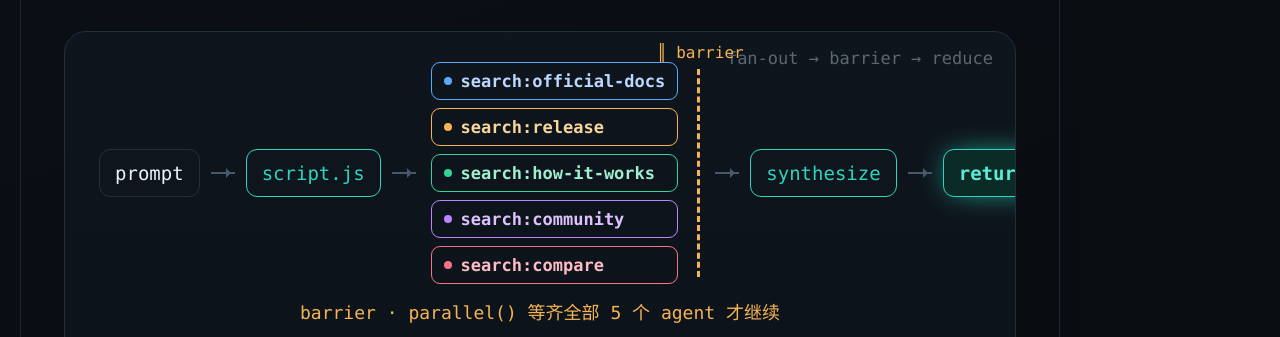
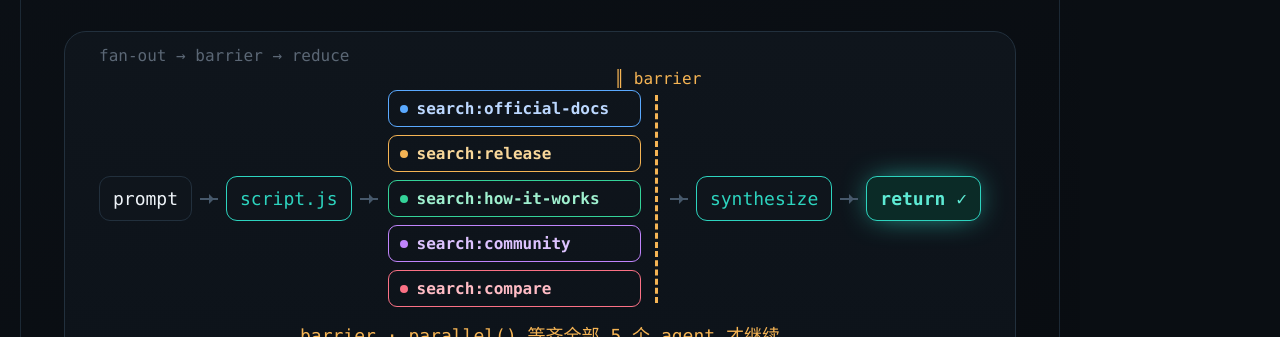
Before and after one commit to democra-ai/claude-workflow-viz, a website: page assets/poster.html in a window 1280 px wide. Shown: the part 405-742 px from the top of the page. Drawn offline with Linux system fonts and the light colour scheme.

Commit message:
fix(poster): keep the full pipeline inside the frame (no right-edge clip)
return chip and the fan-out → barrier → reduce tag were clipping past the safe
area; tightened spacing and moved the tag so the whole diagram fits at 1080x1440.

Co-Authored-By: Claude Opus 4.8 (1M context) <noreply@anthropic.com>

```diff
--- a/assets/poster.html
+++ b/assets/poster.html
@@ -30,16 +30,16 @@
 
   /* visual: pipeline */
   .stage{margin-top:34px;background:linear-gradient(180deg,#0f151c,#0c1219);
-    border:1px solid var(--line);border-radius:22px;padding:30px 34px 28px;position:relative;overflow:hidden}
-  .stage .tag{position:absolute;top:16px;right:22px;font-family:var(--mono);font-size:17px;color:var(--dim)}
-  .row{display:flex;align-items:center;gap:11px}
-  .chip{font-family:var(--mono);font-size:19px;border:1px solid var(--line);border-radius:11px;padding:12px 15px;background:#0f151c;white-space:nowrap}
+    border:1px solid var(--line);border-radius:22px;padding:44px 34px 28px;position:relative;overflow:hidden}
+  .stage .tag{position:absolute;top:14px;left:34px;font-family:var(--mono);font-size:16px;color:var(--dim)}
+  .row{display:flex;align-items:center;gap:8px;margin-top:14px}
+  .chip{font-family:var(--mono);font-size:18px;border:1px solid var(--line);border-radius:11px;padding:11px 13px;background:#0f151c;white-space:nowrap}
   .chip.teal{border-color:var(--teal);color:var(--teal)}
   .chip.res{border-color:var(--teal);color:#5eead4;background:#0b2b27;box-shadow:0 0 30px -8px var(--teal);font-weight:700}
-  .arrow{flex:0 0 auto;width:24px;height:2px;background:#46586b;position:relative}
+  .arrow{flex:0 0 auto;width:18px;height:2px;background:#46586b;position:relative}
   .arrow:after{content:"";position:absolute;right:-1px;top:-4px;border:5px solid transparent;border-left-color:#46586b}
-  .fan{flex:1;display:flex;flex-direction:column;gap:8px;margin:0 4px}
-  .agent{font-family:var(--mono);font-size:17px;border-radius:9px;padding:8px 12px;border:1px solid;display:flex;align-items:center;gap:9px;white-space:nowrap}
+  .fan{flex:1;display:flex;flex-direction:column;gap:8px;margin:0 2px}
+  .agent{font-family:var(--mono);font-size:16px;border-radius:9px;padding:8px 11px;border:1px solid;display:flex;align-items:center;gap:9px;white-space:nowrap}
   .agent .d{width:8px;height:8px;border-radius:50%;flex:0 0 auto}
   .a1{border-color:var(--p1)} .a1 .d{background:var(--p1)} .a1 b{color:#bcd8ff}
   .a2{border-color:var(--p2)} .a2 .d{background:var(--p2)} .a2 b{color:#f8d79a}
```
Also changed, not shown: assets/poster.png.
